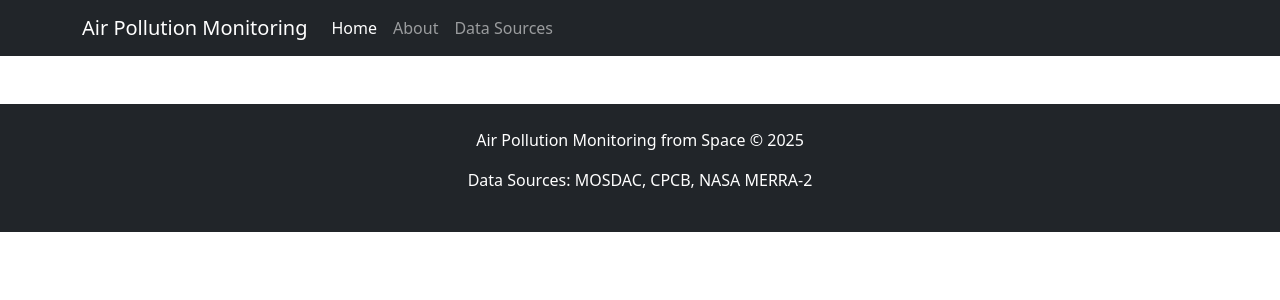
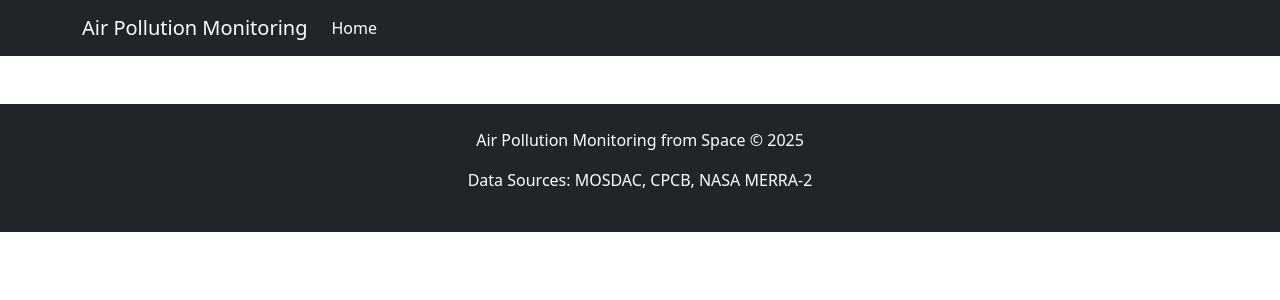
Before and after one commit to ayushgoel135/AirPollutionMonitoring-ISRO-, a Django app: template air_pollution/pollution_app/templates/base.html in a window 1280 px wide. Shown: the top 300 px of the page. Run offline with Django 5.2, Linux system fonts and the light colour scheme; the template is opened without the code that fills it, so the values that code supplies are empty.

Commit message:
Update base.html

```diff
--- a/air_pollution/pollution_app/templates/base.html
+++ b/air_pollution/pollution_app/templates/base.html
@@ -19,12 +19,6 @@
                     <li class="nav-item">
                         <a class="nav-link active" href="#">Home</a>
                     </li>
-                    <li class="nav-item">
-                        <a class="nav-link" href="#">About</a>
-                    </li>
-                    <li class="nav-item">
-                        <a class="nav-link" href="#">Data Sources</a>
-                    </li>
                 </ul>
             </div>
         </div>
```
